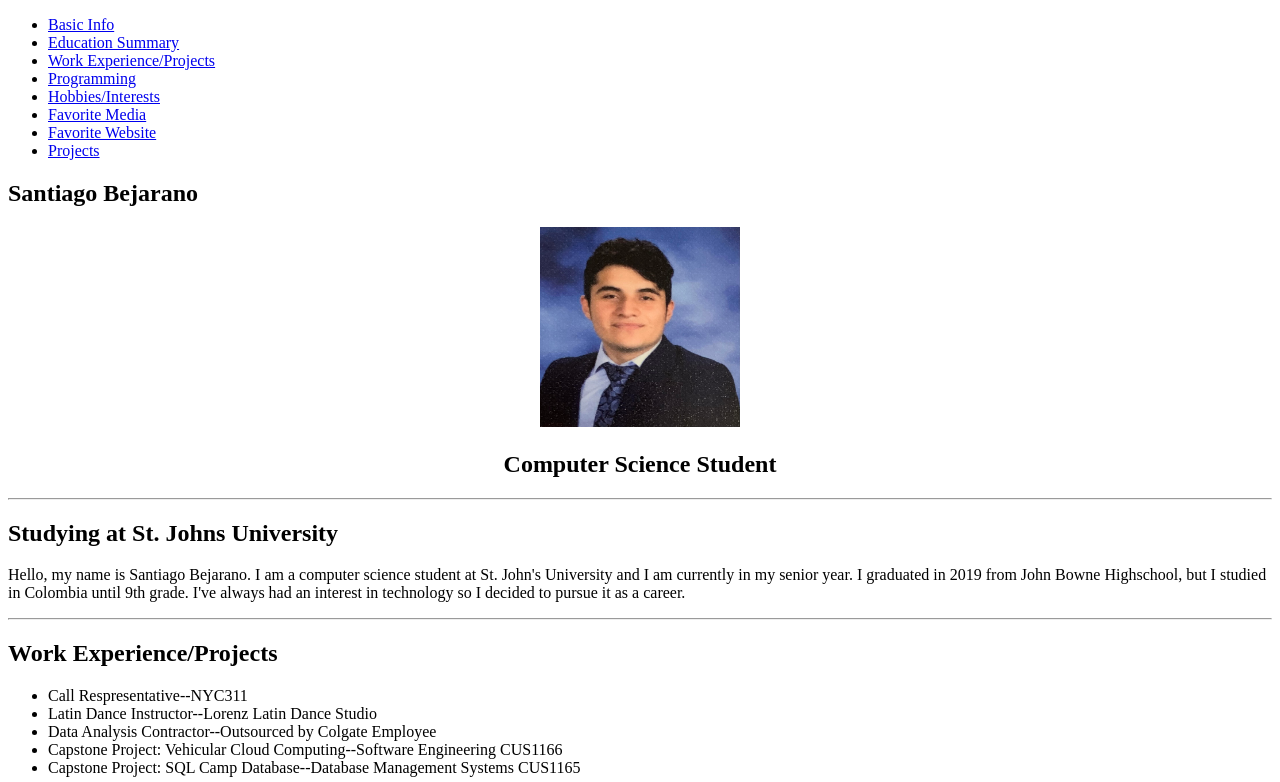
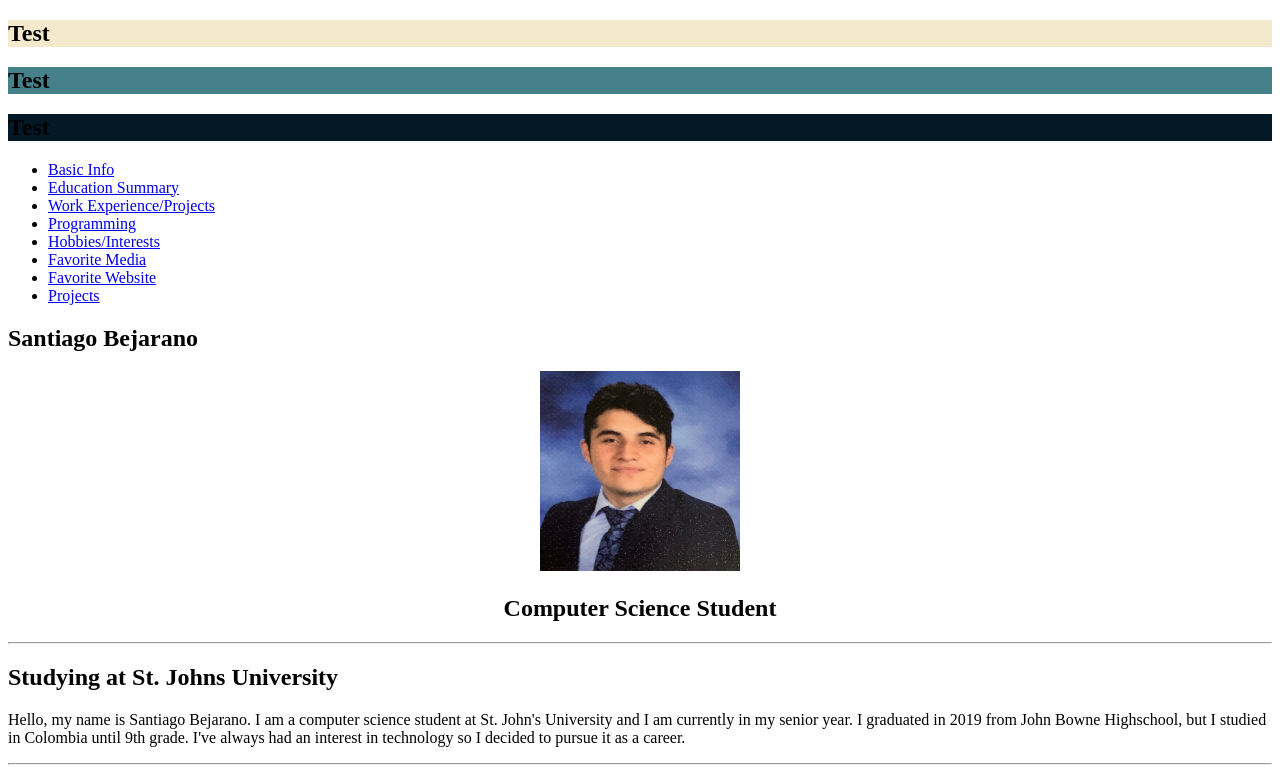
Before and after one commit to sanbp502/Assignment1CUS1172, a plain HTML site: page Project 1/Milestone 2/index.html in a window 1280 px wide. Shown: the top 782 px of the page. Drawn offline with Linux system fonts and the light colour scheme; files whose address does not match are found by name.

Commit message:
Update index.html

```diff
--- a/Project 1/Milestone 2/index.html
+++ b/Project 1/Milestone 2/index.html
@@ -4,6 +4,10 @@
     <title>Project 1 - CUS1172</title>
   </header>
   <body>
+
+    <h2 style = "background-color:#F4E9CD">Test</h2>
+    <h2 style = "background-color:#468189">Test</h2>
+    <h2 style = "background-color:#031926">Test</h2>
 <!--Menu-->
     <nav>
       <ul>
```
